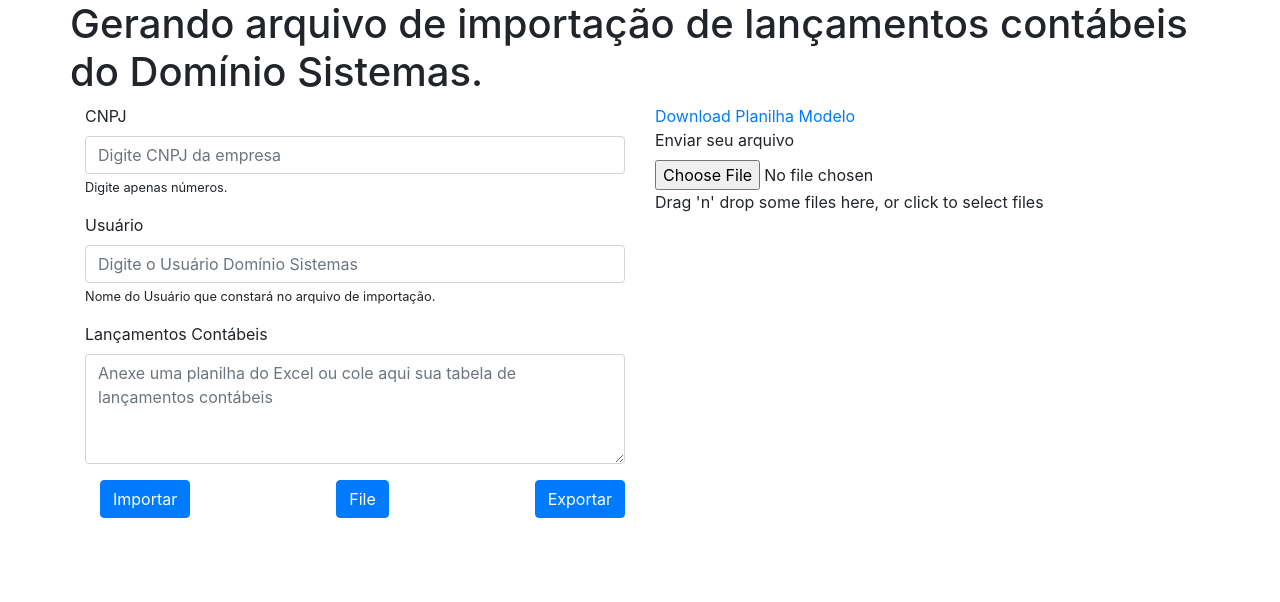
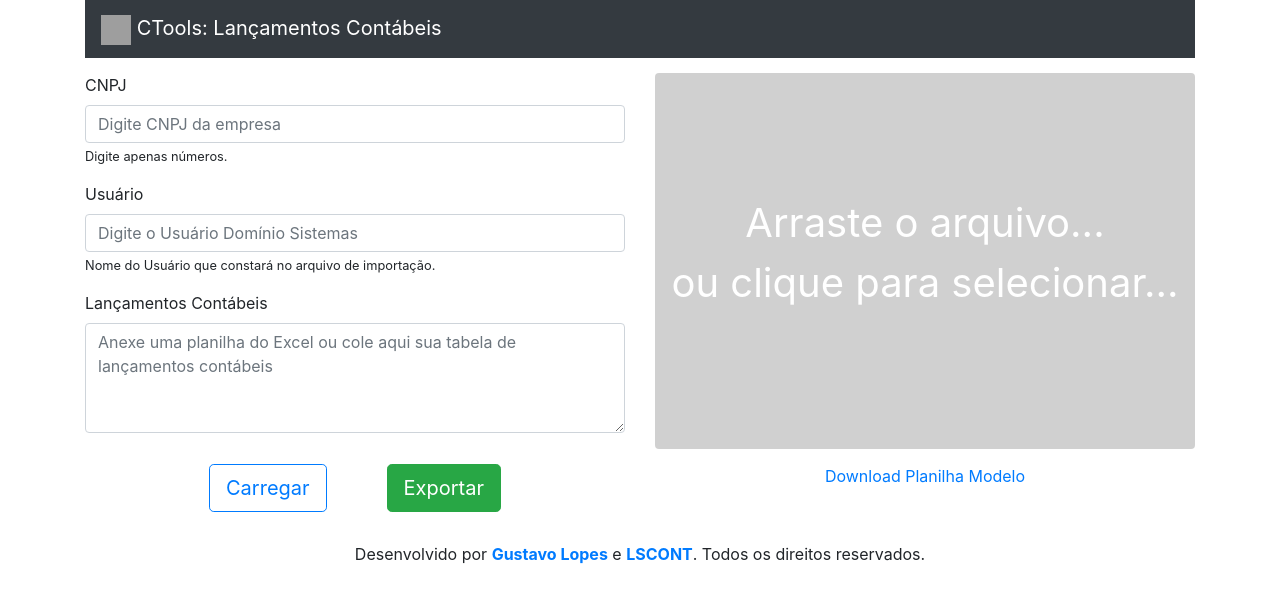
Before and after one commit to gusflopes/xls2dom, a React (Create React App) app in the folder packages/frontend/: page / in a window 1280 px wide. Shown: the top 602 px of the page. Built offline with nearby package versions, Linux system fonts and the light colour scheme; grey boxes are pictures that could not be loaded.

Commit message:
feat: New Layout

```diff
--- a/packages/frontend/src/App.scss
+++ /dev/null
@@ -1,2 +0,0 @@
-/* The following line can be included in a src/App.scss */
-@import "~bootstrap/scss/bootstrap";
--- a/packages/frontend/src/App.tsx
+++ b/packages/frontend/src/App.tsx
@@ -1,17 +1,17 @@
-import React, { useState, useEffect } from 'react';
-import {Container, Col, Row, FormGroup, FormControl, FormLabel, FormText, Button, FormFile} from 'react-bootstrap';
+import React, { useState } from 'react';
+import {Container, Col, Row, FormGroup, FormControl, FormLabel, FormText, Button, Navbar} from 'react-bootstrap';
 import { xls2dom } from './lib/pastedExcelParser';
 import { generateOutput } from './lib/generateOutput'
 import {importExcel} from './lib/handleFile';
-import Dropzone from 'react-dropzone';
+// import Dropzone from 'react-dropzone';
+import MyDropZone from './components/DropZone';
 import { ToastContainer, toast } from 'react-toastify';
 import 'react-toastify/dist/ReactToastify.css';
-
-
+// import styled from 'styled-components';
 
 function App() {
 
-  const [file, setFile] = useState();
+  const [file, setFile] = useState<File>();
   const [lancamentos, setLancamentos] = useState<string>();
   const [cnpj, setCnpj] = useState<string>();
   const [user, setUser] = useState('');
@@ -24,7 +24,7 @@
     }
     setFile(newFile);
     const response: Lancamentos[] = await importExcel(newFile);
-    console.log('final', response);
+    // console.log('final', response);
     return setImported(response)
   }
 
@@ -35,20 +35,20 @@
       try {
         const response: Lancamentos[] = await xls2dom(lancamentos);
         const {id, data, valor, debito, credito, historico} = response[0]
-        // if (!id || !data || !valor || !debito || !credito || !historico) throw new Error('testando!')
+        if (!id || !data || !valor || !debito || !credito || !historico) throw new Error('testando!')
         return setImported(response);
       } catch (err) {
         toast.error('Erro na importação: Você deve colar a planilha no formulário ou importar o arquivo.')
-        console.log(err);
+        // console.log(err);
       }
     }
     if (file) {
-      return toast.error('Importação de XLS desabilitada. Copie o conteúdo da planilha para o campo Lançamentos Contábeis.')
+      return toast.error('Arquivo xlsx já importado. Clique em exportar.')
     }
   }
 
   async function handleExport() {
-    if (!file) console.log('Não foram importados arquivos...')
+    // if (!file) console.log('Não foram importados arquivos...')
     if (!imported) return toast.error('Você deve importar os dados primeiro!')
 
       if (!cnpj || !user) return toast.error('Campos Usuário e CNPJ são obrigatórios')
@@ -71,21 +71,18 @@
       // }
   }
 
-  useEffect(() => {
-    console.log('Agora tem importado')
-    console.log(imported);
-  }, [imported]);
-
   return (
-    <Container className="App">
+    <Container id="home" className="App">
       <ToastContainer autoClose={3000} />
-      <Row className="App-header">
-        <h1>Gerando arquivo de importação de lançamentos contábeis do Domínio Sistemas.</h1>
-      </Row>
-
-      <form>
-        <Row>
-          <Col>
+      <Navbar bg="dark" variant="dark">
+        <Navbar.Brand href="#home">
+          <img src="https://upload.wikimedia.org/wikipedia/commons/a/a7/React-icon.svg" width="30" height="30" className="d-inline-block-allign-top" alt="React logo"  />
+          {' '}
+          CTools: Lançamentos Contábeis
+        </Navbar.Brand>
+      </Navbar>
+      <Row style={{marginTop: '15px'}}>
+        <Col lg={6} md={6} sm={12} xs={12} >
           <FormGroup controlId="formCnpj">
             <FormLabel>CNPJ</FormLabel>
             <FormControl type="text" placeholder="Digite CNPJ da empresa" value={cnpj} onChange={(e: React.FormEvent<HTMLInputElement>) => setCnpj(e.currentTarget.value)} />
@@ -96,7 +93,7 @@
             <FormControl type="text" placeholder="Digite o Usuário Domínio Sistemas" value={user} onChange={(e: React.FormEvent<HTMLInputElement>) => setUser(e.currentTarget.value)}  />
             <FormText>Nome do Usuário que constará no arquivo de importação.</FormText>
           </FormGroup>
-            <FormGroup>
+          <FormGroup controlId="lancamentos">
             <FormLabel>Lançamentos Contábeis</FormLabel>
             <FormControl
               as="textarea"
@@ -107,43 +104,35 @@
             />
           </FormGroup>
         </Col>
-          <Col>
-            <a href="/example.xlsx"><span>Download Planilha Modelo</span></a>
-            <FormFile id="file-upload" label="Enviar seu arquivo"  onChange={handleFile} />
-            <Dropzone onDrop={acceptedFiles => handleFile(acceptedFiles)}>
-              {({getRootProps, getInputProps}) => (
-                <section>
-                  <div {...getRootProps()}>
-                    <input {...getInputProps()} />
-                    <p>Drag 'n' drop some files here, or click to select files</p>
-                  </div>
-                </section>
-              )}
-            </Dropzone>
+        <Col lg={6} md={6} sm={12} xs={12} >
+          <MyDropZone file={file} handleFile={handleFile} />
         </Col>
       </Row>
-          <Col lg={6} style={{display: 'flex', justifyContent: 'space-between'}}>
-          <Button onClick={handleSubmit}>Importar</Button>
-          <Button onClick={() => console.log(file)}>File</Button>
-          <Button onClick={handleExport}>Exportar</Button>
+      <Row style={{marginTop: '15px', justifyContent: 'center'}} >
+        <Col xs={6} sm={6} md={6} lg={6} style={{display: 'flex', justifyContent: 'center'}}>
+          <Button variant="outline-primary" size="lg" style={{margin: '0 30px'}} onClick={handleSubmit}>Carregar</Button>
+          <Button variant="success" size="lg" style={{margin: '0 30px'}} onClick={handleExport}>Exportar</Button>
         </Col>
-          <Col />
-      </form>
-      <Row>
+        <Col xs={6} sm={6} md={6} lg={6}>
+          <a href="/example.xlsx"><span style={{display: 'block', textAlign: 'center', alignSelf: 'center'}}>Download Planilha Modelo</span></a>
+        </Col>
+      </Row>
+      <Row style={{ marginTop: '30px' }} >
+        <Col lg={12}>
         {imported && (
-        <table>
-          <thead>
+        <table className="table table-hover">
+          <thead className="thead-dark">
             <tr>
-              <th>Data</th>
-              <th>Débito</th>
-              <th>Crédito</th>
-              <th>Valor</th>
-              <th>Histórico</th>
+              <th scope="col">Data</th>
+              <th scope="col">Débito</th>
+              <th scope="col">Crédito</th>
+              <th scope="col">Valor</th>
+              <th scope="col">Histórico</th>
             </tr>
           </thead>
           <tbody>
-            {imported.map((i: Lancamentos) => (<tr key={i?.id}>
-              <td>{i?.data}</td>
+            {imported.map((i: Lancamentos) => (<tr key={`lcto-${i?.id}`}>
+              <th scope="row">{i?.data}</th>
               <td>{i?.debito}</td>
               <td>{i?.credito}</td>
               <td>{i?.valor}</td>
@@ -151,6 +140,12 @@
             </tr>))}
           </tbody>
         </table>)}
+        </Col>
+      </Row>
+      <Row>
+        <footer style={{marginLeft: 'auto', marginRight: 'auto'}} >
+          <span>Desenvolvido por <a href="https://github.com/gusflopes" target="_blank" rel="noreferrer noopener"><strong>Gustavo Lopes</strong></a> e <a href="http://www.lscont.com.br" target="_blank" rel="noreferrer noopener"><strong>LSCONT</strong></a>. Todos os direitos reservados.</span>
+        </footer>
       </Row>
     </Container>
   );
--- /dev/null
+++ b/packages/frontend/src/components/DropZone.js
@@ -0,0 +1,64 @@
+import React, { useCallback } from 'react';
+import {useDropzone} from 'react-dropzone';
+import styled, { css } from 'styled-components';
+
+export const MyDropZone = styled.div`
+  opacity: 0.8;
+  background-color: #c5c5c5;
+  border-radius: 4px;
+  display: flex;
+  height: 100%;
+  justify-content: center;
+  align-content: center;
+  padding-bottom: 15px;
+  span {
+    display: inline-block;
+    opacity: 1 !important;
+    color: #fff;
+    padding: 12px;
+    text-align: center;
+    align-self: center;
+    font-size: 2.5em;
+  }
+
+  :hover  {
+    opacity: ${props => (props.file !== undefined) ? 0.7 : 0.2 };;
+    background-color: #5F9EA0;
+  }
+
+  ${props =>
+    (props.file !== undefined) &&
+    css`
+      cursor: not-allowed;
+      opacity: 0.7;
+      background-color: #5F9EA0 !important;
+      span {
+        opacity: 1 !important;
+        color: #fff;
+      }
+
+    `}
+`
+
+// import { Container } from './styles';
+
+export default function DropZone({file, handleFile, ...props}) {
+  const onDrop = useCallback(acceptedFiles => {
+    // Do something with the files
+    handleFile(acceptedFiles);
+  }, [handleFile])
+  const {getRootProps, getInputProps, isDragActive} = useDropzone({onDrop})
+
+  return (
+    <MyDropZone file={file} { ...getRootProps()}>
+      <input {...getInputProps()} />
+      {
+        (file !== undefined) ? <span>Arquivo carregado</span> :
+        isDragActive ?
+          <span>Solte o arquivo ...</span> :
+          (<span>Arraste o arquivo...<br/>ou clique para selecionar...
+          </span>)
+      }
+    </MyDropZone>
+  )
+}
```
Lines whose indentation alone changed are shown as unchanged.
